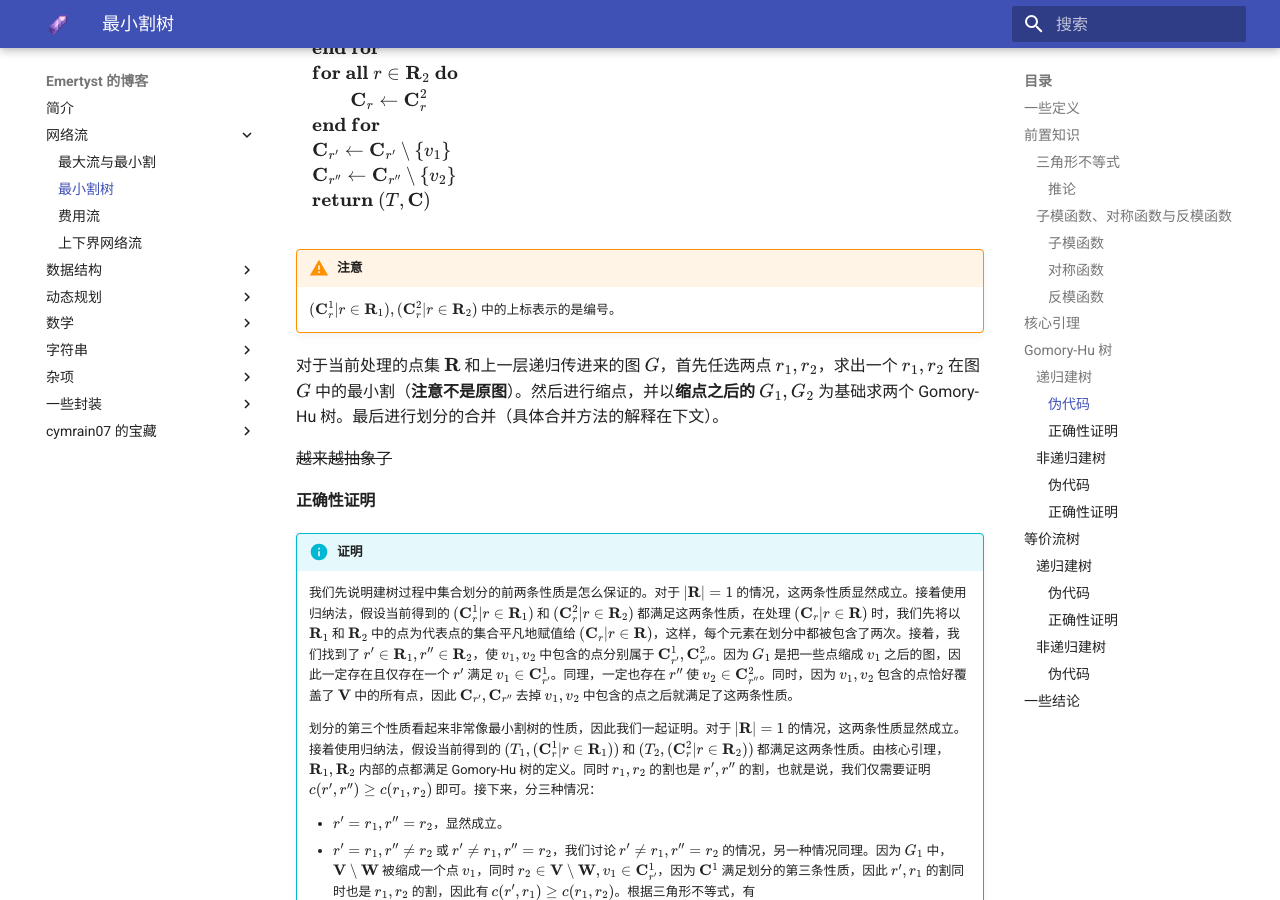
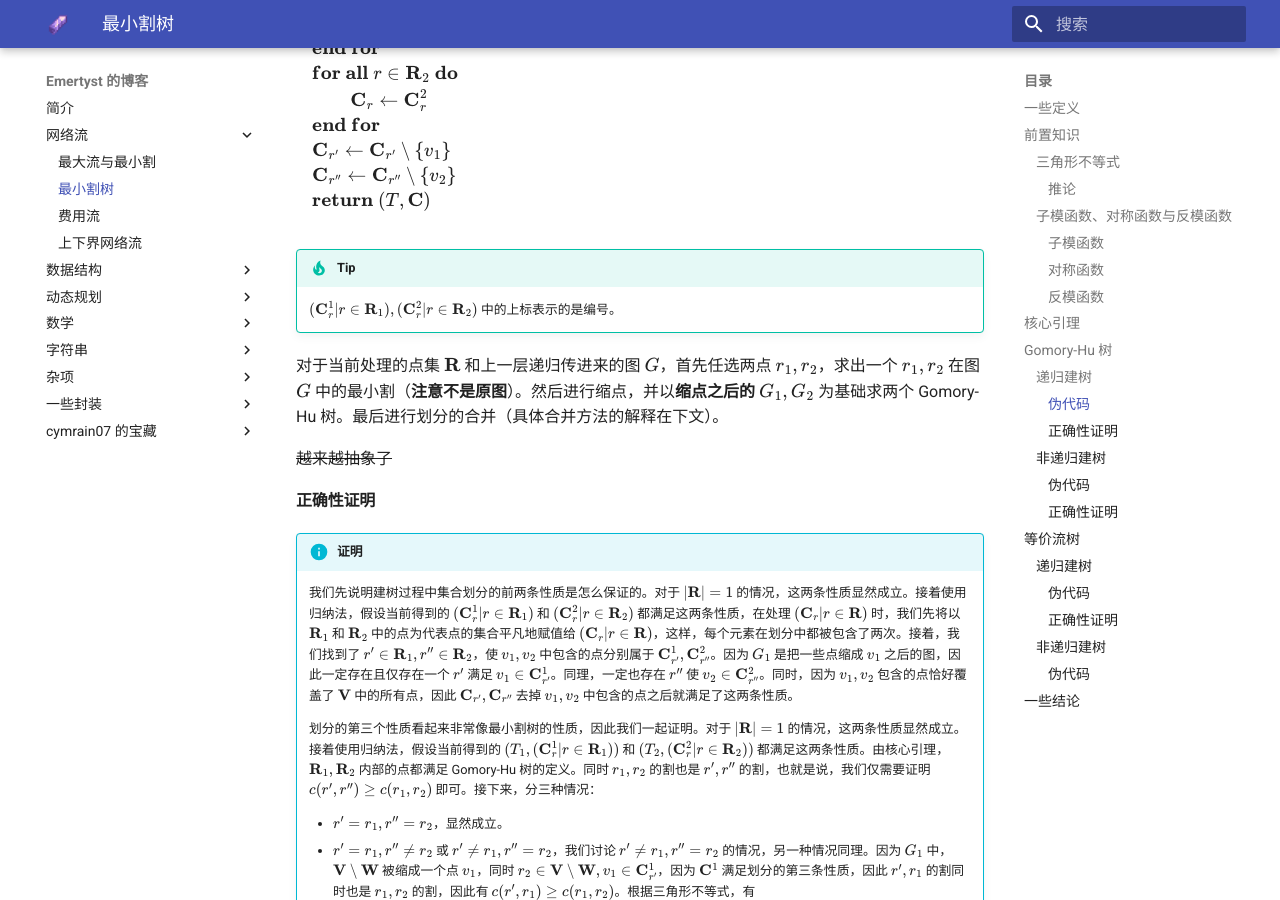
Before and after one commit to Emertyst/blog, an MkDocs documentation site: the page built from docs/notes/network-flows/2.md, in a window 1280 px wide and 900 px high, scrolled down 4364 px. Built offline with MkDocs 1.6.1 and Material for MkDocs 9.7.7, drawn with Linux system fonts in a browser that asks for light colours.

Commit message:
modified:   docs/notes/network-flows/2.md 	modified:   site/notes/network-flows/2/index.html 	modified:   site/search/search_index.json 	modified:   site/sitemap.xml.gz

```diff
--- a/docs/notes/network-flows/2.md
+++ b/docs/notes/network-flows/2.md
@@ -162,7 +162,7 @@ $$
 \end{aligned}
 $$
 
-!!! warning "注意"
+!!! tip
 
     $(\mathbf C_r^1 | r \in \mathbf R_1), (\mathbf C_r^2 | r \in \mathbf R_2)$ 中的上标表示的是编号。
 
```
Also changed, not shown: site/notes/network-flows/2/index.html, site/search/search_index.json, 1 other file.
